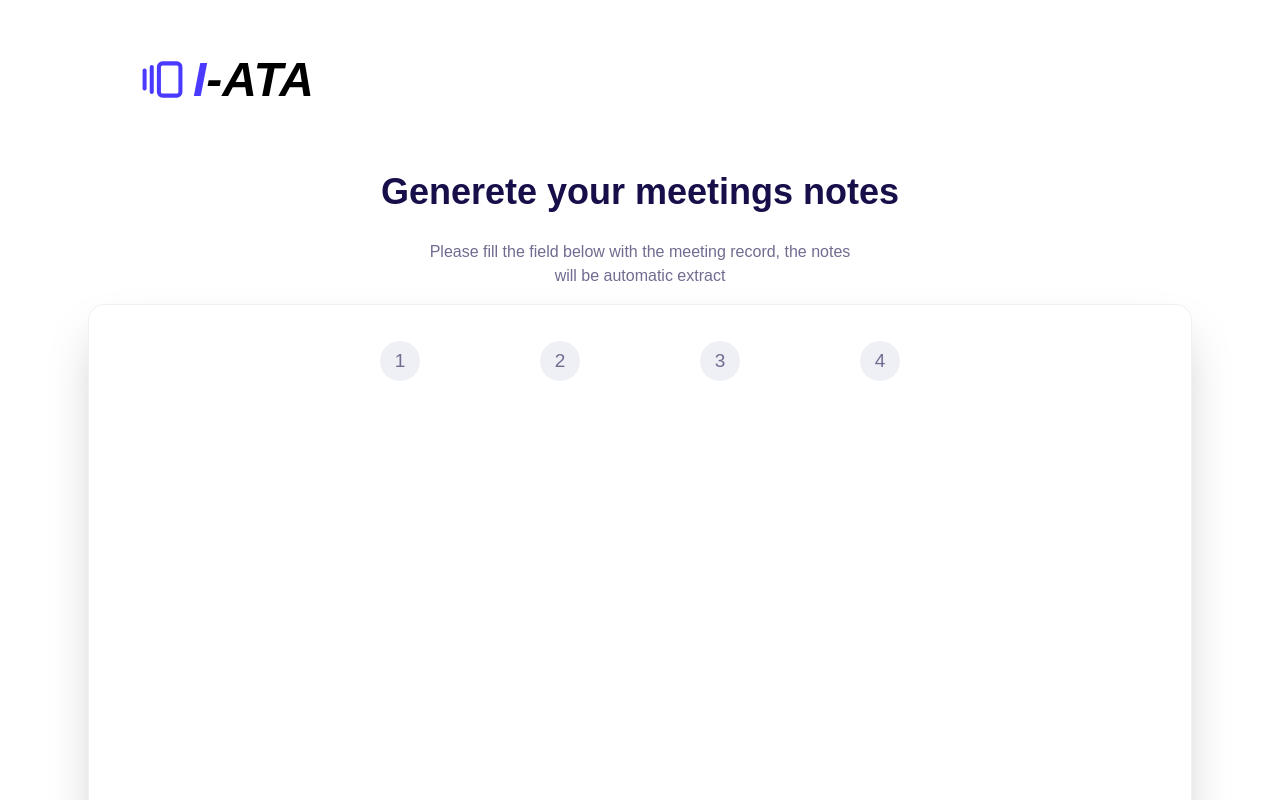
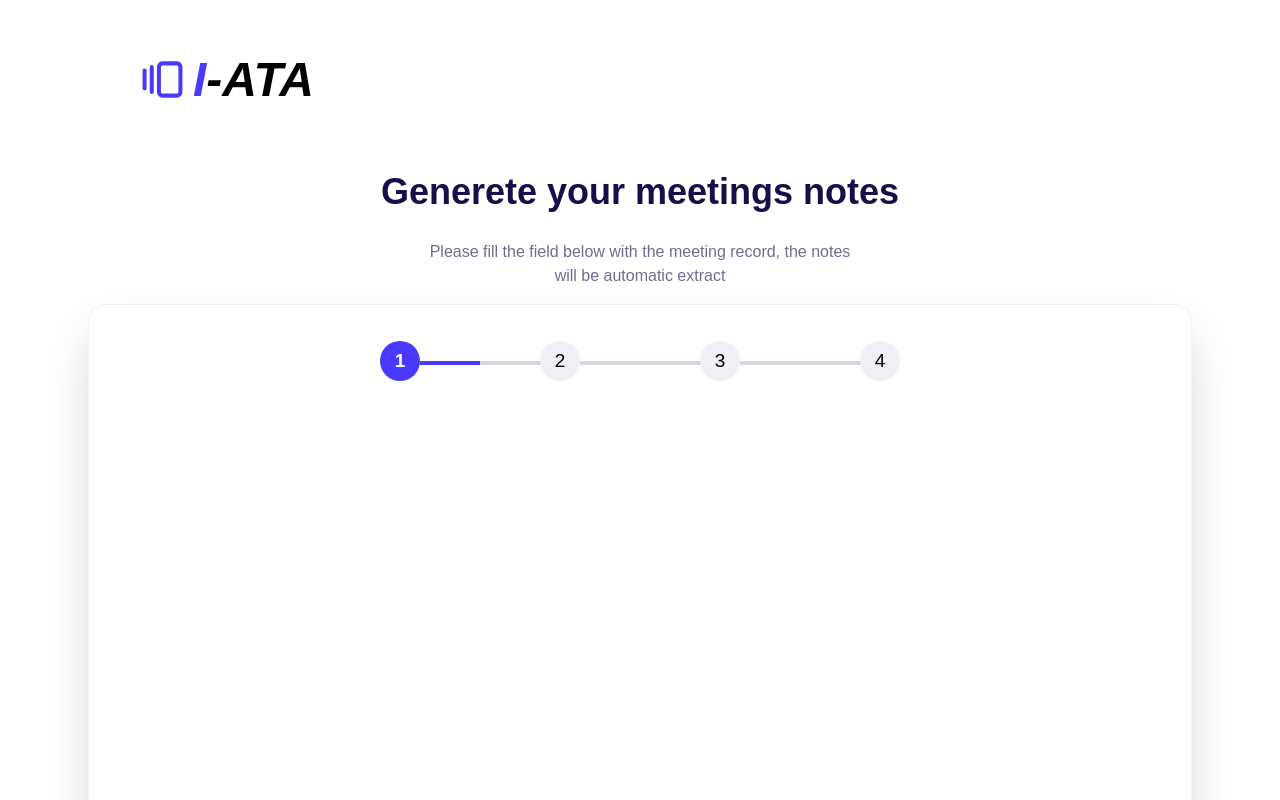
Before and after one commit to RogerPatriota/i-ATA, a React (Vite) app in the folder frontend/: page / in a window 1280 px wide. Shown: the top 800 px of the page. Built offline with nearby package versions, Linux system fonts and the light colour scheme; a web font is replaced by a local one.

Commit message:
build: style progress bar and add FileDrop components

```diff
--- /dev/null
+++ b/frontend/src/components/FileDrop.jsx
@@ -0,0 +1,5 @@
+function FileDrop () {
+    return <h1>teste</h1>
+}
+
+export default FileDrop
--- a/frontend/src/components/ProgressBar.jsx
+++ b/frontend/src/components/ProgressBar.jsx
@@ -1,32 +1,25 @@
-import React, { useState } from 'react';
+import React from 'react';
 
-const ProgressSteps = () => {
-    const [steps, setStep] = useState([
-        {
-            number: 1,
-            label: 'record'
-        },
-        {
-            number: 2,
-            label: 'model'
-        },
-        {
-            number: 3,
-            label: 'transcript'
-        },
-        {
-            number: 4,
-            label: 'ata'
-        }
-    ])
-
+const ProgressSteps = (props) => {
     return (
         <div className="w-140 flex justify-between m-auto px-5 mt-5">
-          {steps.map((step) => (
+          {props.steps.map((step, index) => (
             <div key={step.number} className="relative z-10 flex flex-col items-center mt-4">
-              <div className="w-10 h-10 rounded-full bg-[#EFF0F6] flex items-center justify-center transition duration-400 ease-in-out">
-                <span className="text-[19px] text-[#6F6C90] font-light">{step.number}</span>
+              <div className={
+                `w-10 h-10 rounded-full  flex items-center justify-center transition duration-400 ease-in-out
+                ${index < props.currentStep ? 'bg-[#4A3AFF] text-white font-bold' : 'bg-[#EFF0F6]'}
+                `}>
+                <span className="text-[19px]">{step.number}</span>
               </div>
+
+              {index < (props.steps.length - 1) && (
+                <div className='absolute top-1/2 left-full w-32 h-1'>
+                  <div className={`h-full ${index < props.currentStep - 1 ? 'bg-[#4A3AFF]' : 'bg-gray-300'}`}>
+                    <div className={`h-full w-15 ${(index + 1) == props.currentStep ? 'bg-[#4A3AFF]' : ''}`}></div>
+                  </div>
+                </div>
+              )}
+
             </div>
           ))}
         </div>
--- a/frontend/src/components/ProgressContent.jsx
+++ b/frontend/src/components/ProgressContent.jsx
@@ -1,9 +1,31 @@
+import FileDrop from "./FileDrop"
 import ProgressBar from "./ProgressBar"
+import { useState } from "react"
 
 export function ProgressContent() {
+    const [currentStep, setCurrentStep ] = useState(1)
+    const steps  = [
+        {
+            number: 1,
+            label: <FileDrop />
+        },
+        {
+            number: 2,
+            label: 'model'
+        },
+        {
+            number: 3,
+            label: 'transcript'
+        },
+        {
+            number: 4,
+            label: 'ata'
+        }
+    ]
+
     return (
         <div className="m-4 border-1 border-[#EFF0F6] shadow-2xl rounded-2xl w-[100%]  h-160">
-            <ProgressBar />
+            <ProgressBar steps={steps} currentStep={currentStep}/>
         </div>
     )
 }
```
